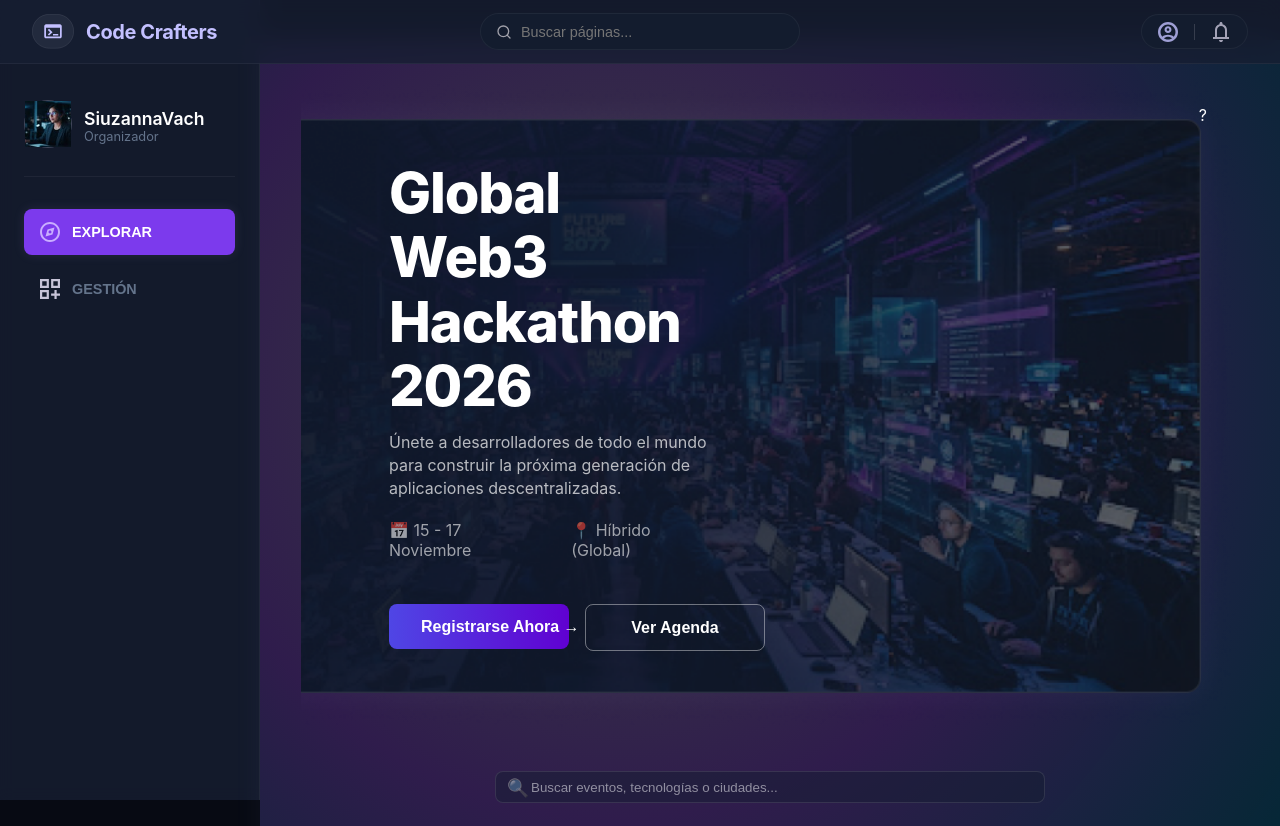
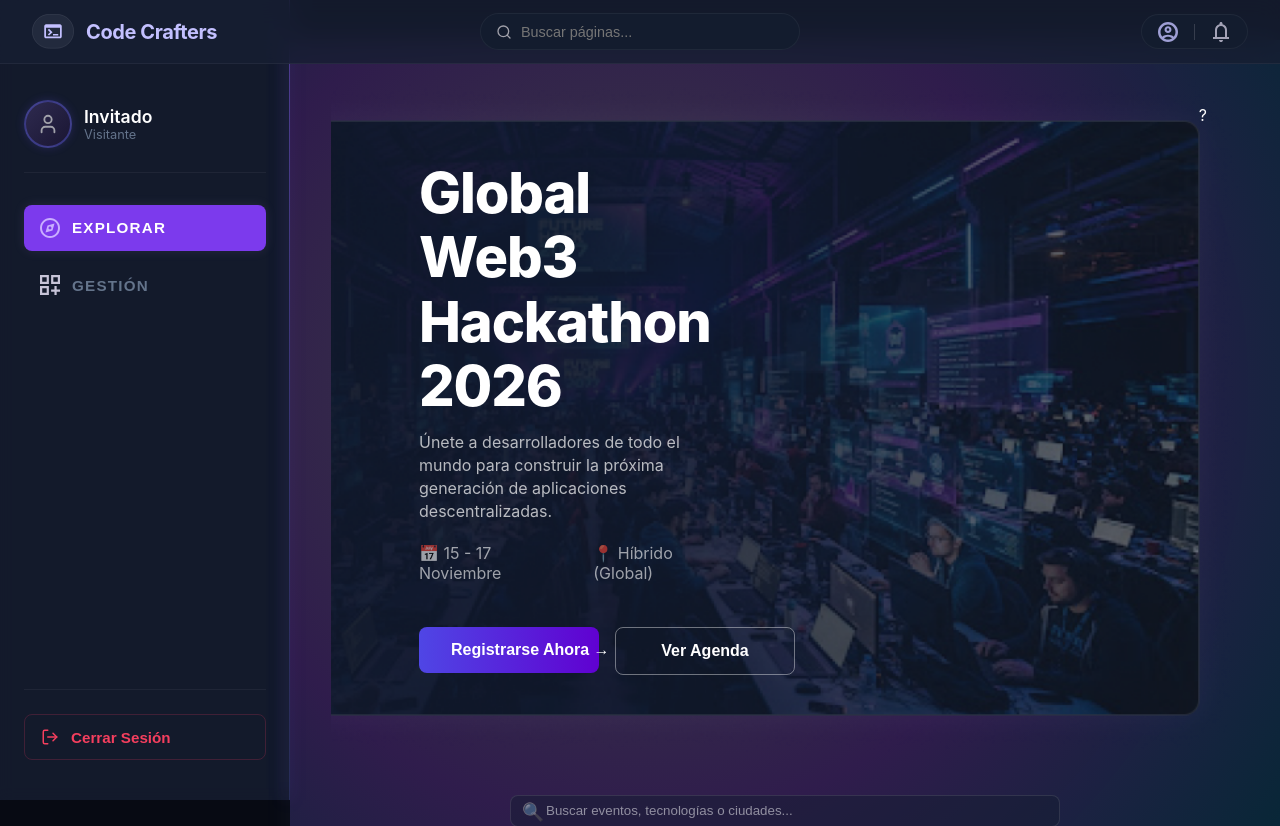
Before and after one commit to SiuzannaVach/code-crafters-frontend, a React (Vite) app: page /home in a window 1280 px wide. Shown: the top 826 px of the page. Built offline with nearby package versions, Linux system fonts and the light colour scheme.

Commit message:
style: expand sidebar width, uppercase nav labels with letter-spacing and add vertical neon glow

```diff
--- a/src/components/Sidebar/Sidebar.module.scss
+++ b/src/components/Sidebar/Sidebar.module.scss
@@ -1,29 +1,40 @@
 @use '../../styles/variables.module.scss' as var;
-
-
 
 .appSidebar {
   display: none;
 }
 
-// desktop
-
+// ==========================================
+// DESKTOP MODE (СТИЛИ ДЛЯ КОМПЬЮТЕРОВ)
+// ==========================================
 @media (min-width: 1024px) {
   .appSidebar {
     display: flex;
     flex-direction: column;
-    justify-content: flex-start;
+    justify-content: space-between;
     align-items: flex-start;
-    width: 260px;
+    width: 290px;
     height: 100vh;
     padding: 2.5rem 1.5rem;
     padding-top: 100px;
     background-color: var.$bg-card;
-    border-right: 1px solid rgba(255, 255, 255, 0.05);
     backdrop-filter: blur(8px);
     box-sizing: border-box;
     position: sticky;
     top: 0;
+
+    // 🔥 СОЧНЫЙ ВЕРТИКАЛЬНЫЙ НЕОН: Свечение строго по правому краю
+    &::after {
+      content: '';
+      position: absolute;
+      top: 0;
+      right: 0;
+      width: 1px;
+      height: 100%; // На всю высоту Сайдбара
+      background: linear-gradient(to bottom, rgba(139, 92, 246, 0.5), rgba(99, 102, 241, 0.2));
+      box-shadow: -2px 0 15px rgba(139, 92, 246, 0.6), -4px 0 25px rgba(99, 102, 241, 0.3);
+      z-index: 10;
+    }
   }
 
   .profileSection {
@@ -38,14 +49,51 @@
 
   .avatarWrapper {
     position: relative;
+    width: 48px;
+    height: 48px;
   }
 
-  .avatarPlaceholder {
-    width: 48px;
-    height: 48px;
+  .avatarPlaceholderBox {
+    width: 100%;
+    height: 100%;
     border-radius: 50%;
-   background-color: #5d598c;
-   border: 1px solid rgba(255, 255, 255, 0.1);
+    background: linear-gradient(135deg, #2e2a4f 0%, #1a1633 100%);
+    display: flex;
+    align-items: center;
+    justify-content: center;
+    border: 2px solid rgba(99, 102, 241, 0.4);
+    box-shadow: 0 0 10px rgba(99, 102, 241, 0.2);
+    box-sizing: border-box;
+    transition: all 0.3s ease;
+
+    &:hover {
+      border-color: #6366f1;
+      box-shadow: 0 0 15px rgba(99, 102, 241, 0.5);
+    }
+  }
+
+  .avatarInitials {
+    width: 100%;
+    height: 100%;
+    border-radius: 50%;
+    background: linear-gradient(135deg, var.$color-primary 0%, #4f46e5 100%);
+    color: var.$text-main;
+    display: flex;
+    align-items: center;
+    justify-content: center;
+    font-size: 1.1rem;
+    font-weight: 700;
+    letter-spacing: 0.05em;
+    border: 1px solid rgba(255, 255, 255, 0.1);
+    box-sizing: border-box;
+  }
+
+  .avatarImage {
+    width: 100%;
+    height: 100%;
+    border-radius: 50%;
+    object-fit: cover;
+    border: 1px solid rgba(255, 255, 255, 0.1);
   }
 
   .profileInfo {
@@ -70,6 +118,7 @@
     flex-direction: column;
     width: 100%;
     gap: 0.75rem;
+    flex: 1;
   }
 
   .navButton {
@@ -82,11 +131,15 @@
     justify-content: flex-start;
     gap: 0.75rem;
     padding: 0.8rem 1rem;
-    font-size: 0.9rem;
+
+    font-size: 0.95rem;
+    font-weight: 800;
+    letter-spacing: 0.08em;
+
     border-radius: 8px;
-    font-weight: 600;
     cursor: pointer;
     transition: all 0.2s ease;
+    line-height: 1.3;
 
     &:hover {
       color: var.$text-main;
@@ -103,11 +156,52 @@
       }
     }
 
-
     .navIcon {
       width: 20px;
       height: 20px;
       object-fit: contain;
     }
   }
+
+  .navSubtitle {
+    font-size: 0.75rem;
+    font-weight: 500;
+    color: rgba(255, 255, 255, 0.5);
+    text-transform: lowercase;
+    letter-spacing: 0.02em;
+    display: inline-block;
+    margin-top: 2px;
+  }
+
+  .sidebarFooter {
+    width: 100%;
+    border-top: 1px solid rgba(255, 255, 255, 0.05);
+    padding-top: 1.5rem;
+    margin-top: auto;
+  }
+
+  .logoutButton {
+    width: 100%;
+    background: transparent;
+    border: none;
+    color: #f43f5e;
+    display: flex;
+    align-items: center;
+    justify-content: flex-start;
+    gap: 0.75rem;
+    padding: 0.8rem 1rem;
+    font-size: 0.95rem;
+    border-radius: 8px;
+    font-weight: 700;
+    cursor: pointer;
+    transition: all 0.2s ease;
+    border: 1px solid rgba(244, 63, 94, 0.2);
+
+    &:hover {
+      color: #ffffff;
+      background-color: #f43f5e;
+      box-shadow: 0 0 14px rgba(244, 63, 94, 0.5);
+      border-color: #f43f5e;
+    }
+  }
 }
--- a/src/components/Sidebar/Sidebar.tsx
+++ b/src/components/Sidebar/Sidebar.tsx
@@ -4,28 +4,63 @@ import styles from './Sidebar.module.scss';
 import explorerIcon from '../../assets/icons/explorer.svg';
 import gestionIcon from '../../assets/icons/gestión.svg';
 import organizerAvatar from '../../assets/icons/organizador.svg';
+import { LogOut, User } from 'lucide-react';
 
 export const Sidebar: React.FC = () => {
   const navigate = useNavigate();
   const location = useLocation();
+
+  const savedUserRaw = localStorage.getItem('logged_user');
+  const user = savedUserRaw ? JSON.parse(savedUserRaw) : null;
+  const isAuthenticated = !!user;
+
+  const currentName = user ? user.name : 'Invitado';
+  const currentRole = user
+    ? (user.role === 'administrador' || user.role === 'organizador' ? 'Organizador' : 'Espectador')
+    : 'Visitante';
+
+  const isOrganizer = user?.role === 'administrador' || user?.role === 'organizador';
+
+  const getInitials = (name: string) => {
+    if (!name) return '';
+        const parts = name.trim().split(' ');
+    if (parts.length > 1) {
+      return (parts[0][0] + parts[1][0]).toUpperCase();
+    }
+
+    return name.slice(0, 2).toUpperCase();
+  };
+
+  const handleLogout = () => {
+    console.clear();
+    localStorage.removeItem('logged_user');
+    navigate('/login');
+  };
 
   return (
     <aside className={styles.appSidebar}>
 
       <div className={styles.profileSection}>
         <div className={styles.avatarWrapper}>
-
-          <img src={organizerAvatar} alt="SiuzannaVach" className={styles.avatarImage} />
+          {!isAuthenticated ? (
+            <div className={styles.avatarPlaceholderBox}>
+              <User size={22} color="#a1a1aa" />
+            </div>
+          ) : isOrganizer ? (
+            <img src={organizerAvatar} alt={currentName} className={styles.avatarImage} />
+          ) : (
+            <div className={styles.avatarInitials}>
+              {getInitials(currentName)}
+            </div>
+          )}
         </div>
         <div className={styles.profileInfo}>
-          <h3 className={styles.profileName}>SiuzannaVach</h3>
-          <span className={styles.profileRole}>Organizador</span>
+          <h3 className={styles.profileName}>{currentName}</h3>
+          <span className={styles.profileRole}>{currentRole}</span>
         </div>
       </div>
 
-
-            <nav className={styles.sidebarNav}>
-
+      <nav className={styles.sidebarNav}>
         <button
           type="button"
           className={`${styles.navButton} ${location.pathname === '/home' ? styles.navButtonActive : ''}`}
@@ -41,10 +76,17 @@ export const Sidebar: React.FC = () => {
           className={`${styles.navButton} ${location.pathname === '/create-event' ? styles.navButtonActive : ''}`}
           onClick={() => navigate('/create-event')}
         >
-          <img src={gestionIcon} alt="Gestión" className={styles.navIcon} />
+          <img src={gestionIcon} alt="Gestión de eventos" className={styles.navIcon} />
           <span>GESTIÓN</span>
         </button>
       </nav>
+
+      <div className={styles.sidebarFooter}>
+        <button type="button" className={styles.logoutButton} onClick={handleLogout}>
+          <LogOut size={18} />
+          <span>Cerrar Sesión</span>
+        </button>
+      </div>
 
     </aside>
   );
```
